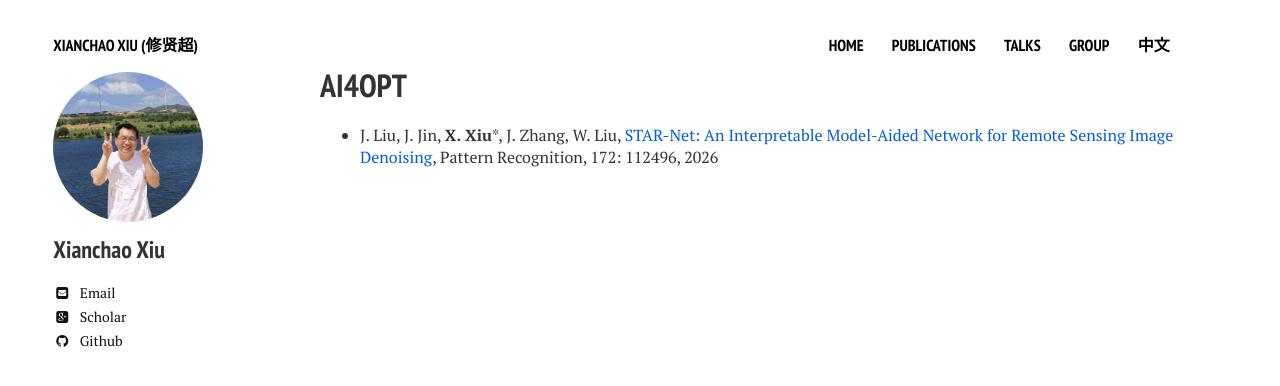
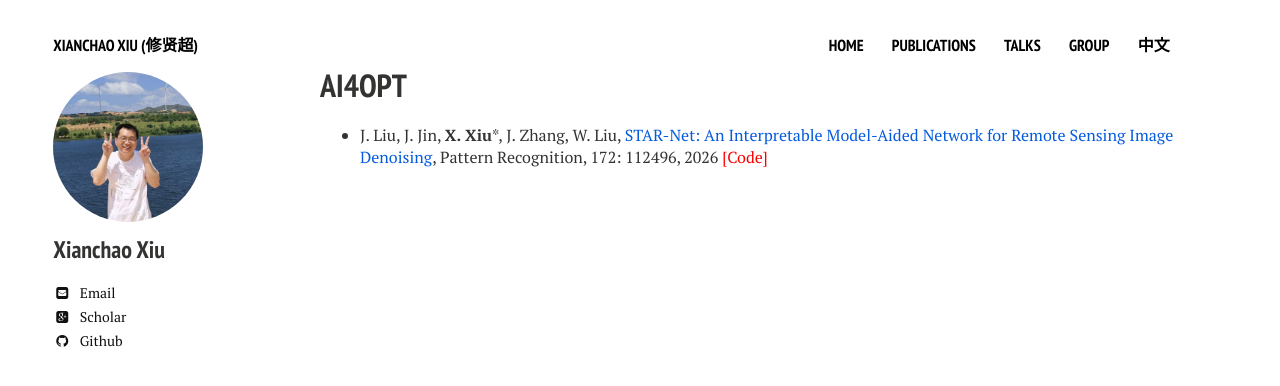
Before and after one commit to xianchaoxiu/xianchaoxiu.github.io, a Jekyll site: the page built from chinese/research/OPT/index.md, in a window 1280 px wide. Shown: the top 386 px of the page. Built offline with Jekyll 4.4.1, drawn with Linux system fonts in a browser that asks for light colours; nearby versions of some CDN libraries.

Commit message:
Update index.md

```diff
--- a/chinese/research/OPT/index.md
+++ b/chinese/research/OPT/index.md
@@ -5,4 +5,4 @@ comments: false
 share: false
 ---
 
-* J. Liu, J. Jin, <b>X. Xiu</b>*, J. Zhang, W. Liu, <a href="https://doi.org/10.1016/j.patcog.2025.112496" class="textlink" target="_blank">STAR-Net: An Interpretable Model-Aided Network for Remote Sensing Image Denoising</a>, Pattern Recognition, 172: 112496, 2026  <br>
+* J. Liu, J. Jin, <b>X. Xiu</b>*, J. Zhang, W. Liu, <a href="https://doi.org/10.1016/j.patcog.2025.112496" class="textlink" target="_blank">STAR-Net: An Interpretable Model-Aided Network for Remote Sensing Image Denoising</a>, Pattern Recognition, 172: 112496, 2026 <a href="https://github.com/xianchaoxiu/STAR-Net" class="textlink" target="_blank" style="color: red;">[Code]</a>
```
